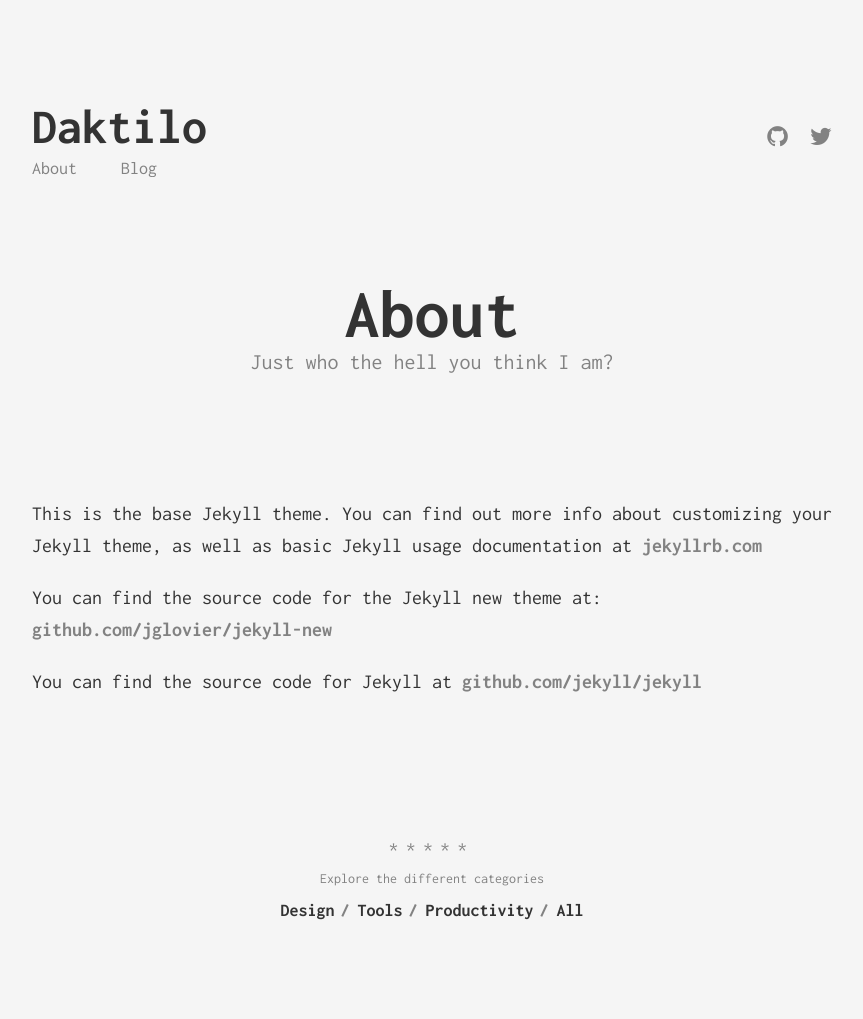
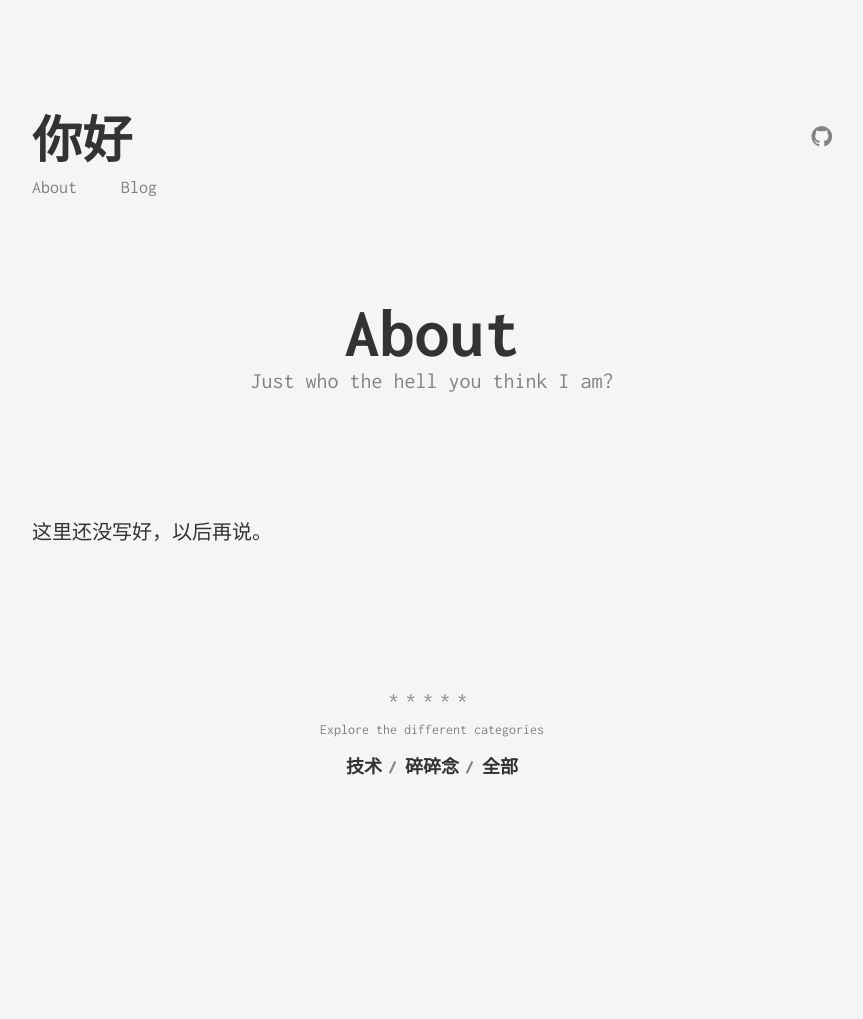
Before and after one commit to HHNING0/HHNING0.github.io, a Jekyll site: the page built from about.md, in a window 1280 px wide. Shown: the whole page, without its empty margins (208-1071 px from the left). Built offline with Jekyll 4.4.1, drawn with Linux system fonts in a browser that asks for light colours; after the commit the page ends 900 px from its top, so only the background shows below that.

Commit message:
个性化配置：修改站点信息、作者、分类，清理示例内容

```diff
--- a/_config.yml
+++ b/_config.yml
@@ -1,18 +1,13 @@
 # Site settings
-title: Daktilo
-description: >
-  Write an awesome description for your new site here. You can edit this
-  line in _config.yml. It will appear in your document head meta (for
-  Google search results) and in your feed.xml site description.
+title: 你好
+description: 这里什么也不是
 
 baseurl: "" # the subpath of your site, e.g. /blog/
-url: "http://hitchhiker.ma" # the base hostname & protocol for your site
+url: "https://hhning0.github.io/" # the base hostname & protocol for your site
 
 author:
-  fullname: Motaquillah Maddane
-  googleplus: https://www.google.com/+MotaquillahMaddane
-  github: kronik3r
-  twitter: electrik_frog
+  fullname: HHNING
+  github: HHNING0
   # disqus: your_disqus_forum_shortname
 
 # google_analytics: 'UA-XXXXXXXX-X'
--- a/_data/categories.yml
+++ b/_data/categories.yml
@@ -1,8 +1,5 @@
-- slug: design
-  name: Design
+- slug: tech
+  name: 技术
 
-- slug: tools
-  name: Tools
-
-- slug: productivity
-  name: Productivity
+- slug: murmur
+  name: 碎碎念
--- a/_includes/page/explore.html
+++ b/_includes/page/explore.html
@@ -5,6 +5,6 @@
         {% for category in site.data.categories %}
             <li class="categories__item"><a href="{{ '/categories/' | append: category.slug | prepend: site.baseurl }}">{{ category.name }}</a></li>
         {% endfor %}
-		<li class="categories__item"><a href="{{ '/' | prepend: site.baseurl }}">All</a></li>
+		<li class="categories__item"><a href="{{ '/' | prepend: site.baseurl }}">全部</a></li>
     </ul>
 </div>
--- a/about.md
+++ b/about.md
@@ -5,8 +5,4 @@
 permalink: /about/
 ---
 
-This is the base Jekyll theme. You can find out more info about customizing your Jekyll theme, as well as basic Jekyll usage documentation at [jekyllrb.com](http://jekyllrb.com/)
-
-You can find the source code for the Jekyll new theme at: [github.com/jglovier/jekyll-new](https://github.com/jglovier/jekyll-new)
-
-You can find the source code for Jekyll at [github.com/jekyll/jekyll](https://github.com/jekyll/jekyll)
+这里还没写好，以后再说。
--- a/categories/design.html
+++ /dev/null
@@ -1,5 +0,0 @@
----
-layout: category
-category: design
-permalink: /categories/design/
----
--- /dev/null
+++ b/categories/murmur.html
@@ -0,0 +1,5 @@
+---
+layout: category
+category: murmur
+permalink: /categories/murmur/
+---
--- a/categories/productivity.html
+++ /dev/null
@@ -1,5 +0,0 @@
----
-layout: category
-category: productivity
-permalink: /categories/productivity/
----
--- /dev/null
+++ b/categories/tech.html
@@ -0,0 +1,5 @@
+---
+layout: category
+category: tech
+permalink: /categories/tech/
+---
--- a/categories/tools.html
+++ /dev/null
@@ -1,5 +0,0 @@
----
-layout: category
-category: tools
-permalink: /categories/tools/
----
--- a/index.html
+++ b/index.html
@@ -1,7 +1,7 @@
 ---
 layout: page
 title: Blog
-subtitle: Hitchhiker's guid to web development
+subtitle: 只是一个简单的博客，我也不知道我为什么创建它
 sitemap:
   priority: 0.9
 ---
```
Also changed, not shown: _posts/2015-09-06-welcome-to-jekyll.markdown (deleted, +0 -26 lines), _posts/2015-09-08-sample-post.markdown (deleted, +0 -62 lines), 1 other file.
